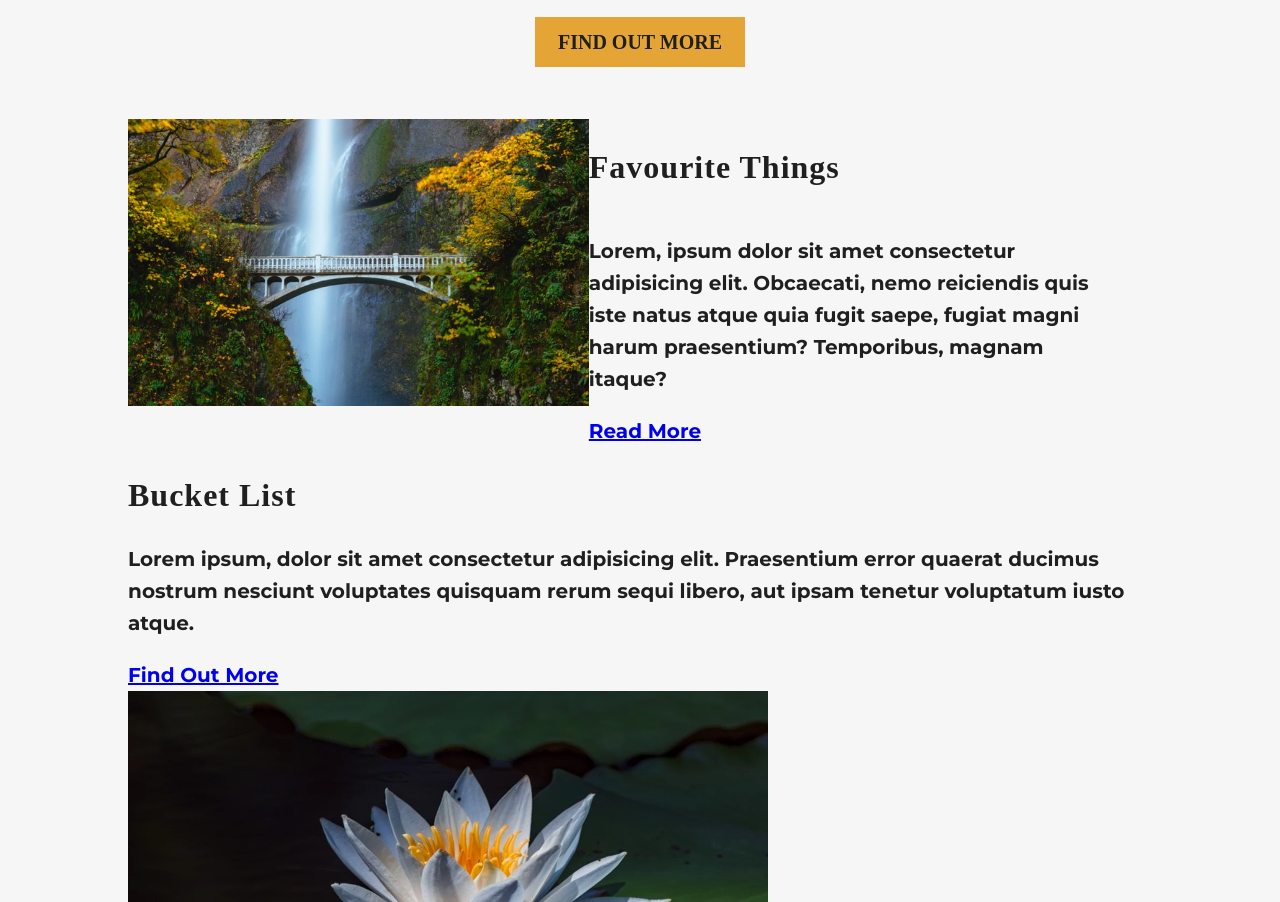
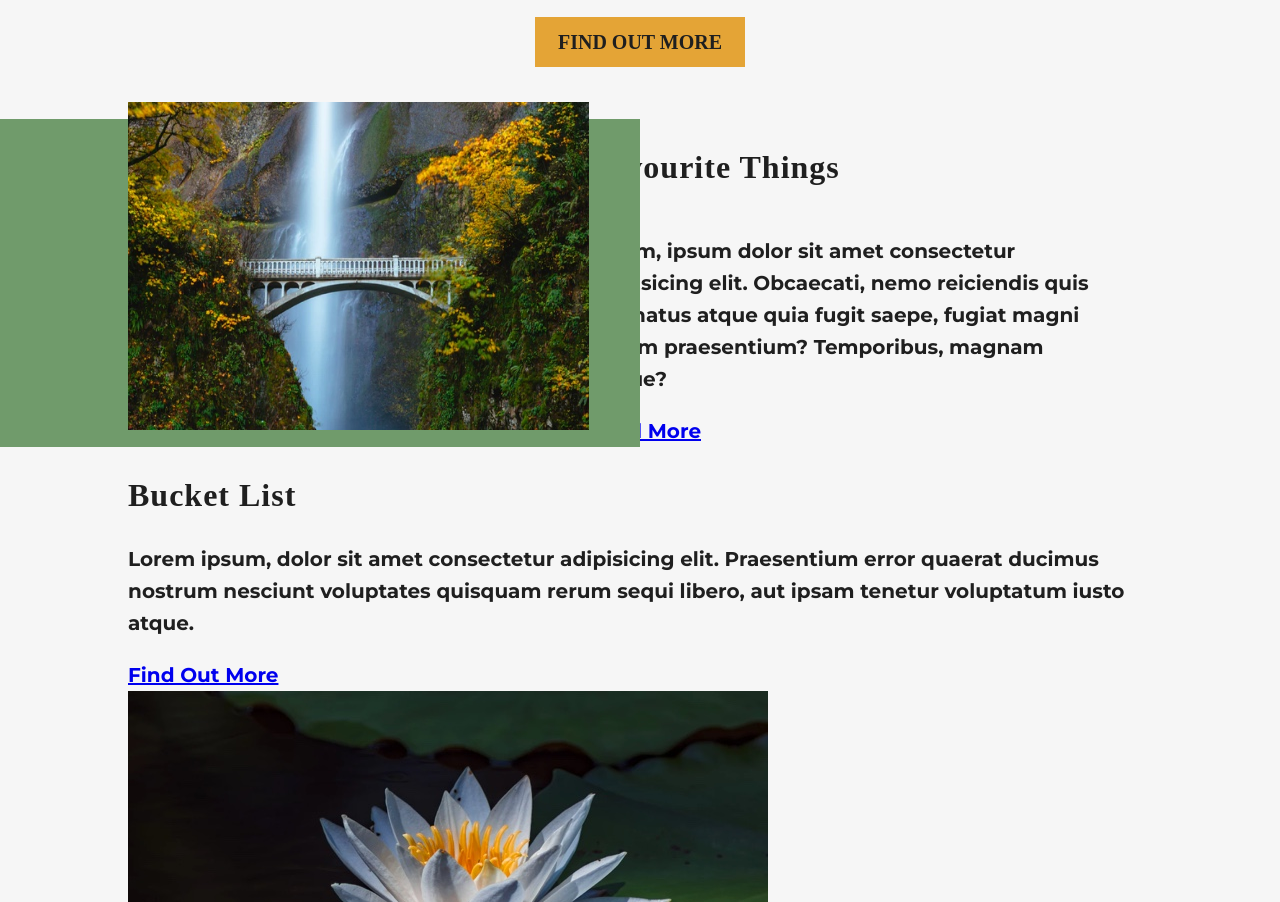
Before and after one commit to KylMoore/kyleMooreProject1, a plain HTML site: page index.html in a window 1280 px wide. Shown: the part 880-1782 px from the top of the page. Drawn offline with Linux system fonts and the light colour scheme.

Commit message:
fifth commit

```diff
--- a/index.html
+++ b/index.html
@@ -86,6 +86,7 @@
 
 			<section class="favThings" id="favThings">
 				<div class="favThingsContainer">
+					<div class="backgroundColor"></div>
 					<div class="imgContainer">
 						<img src="./styles/assets/home-image-2.jpg" alt="">
 					</div>
@@ -94,7 +95,9 @@
 							Favourite Things
 						</h3>
 						<p>
-							Lorem, ipsum dolor sit amet consectetur adipisicing elit. Obcaecati, nemo reiciendis quis iste natus atque quia fugit saepe, fugiat magni harum praesentium? Temporibus, magnam itaque?
+							Lorem, ipsum dolor sit amet consectetur adipisicing elit. Obcaecati, nemo reiciendis quis
+							iste natus atque quia fugit saepe, fugiat magni harum praesentium? Temporibus, magnam
+							itaque?
 						</p>
 						<a href="#">
 							Read More
@@ -109,7 +112,9 @@
 						Bucket List
 					</h3>
 					<p>
-						Lorem ipsum, dolor sit amet consectetur adipisicing elit. Praesentium error quaerat ducimus nostrum nesciunt voluptates quisquam rerum sequi libero, aut ipsam tenetur voluptatum iusto atque.
+						Lorem ipsum, dolor sit amet consectetur adipisicing elit. Praesentium error quaerat ducimus
+						nostrum nesciunt voluptates quisquam rerum sequi libero, aut ipsam tenetur voluptatum iusto
+						atque.
 					</p>
 					<a href="#">
 						Find Out More
--- a/styles/sass/partials/_main.scss
+++ b/styles/sass/partials/_main.scss
@@ -39,12 +39,25 @@ main {
 
 .favThingsContainer {
     display: flex;
+    position: relative;
+
+    .backgroundColor {
+        background-color: $tertiary;
+        position: absolute;
+        left: -15%;
+        top: 0;
+        bottom: 0;
+        width: 65%;
+    }
 
     .imgContainer {
         width: 45%;
 
         img {
-            max-width: 100%;
+            position: relative;
+            width: 100%;
+            height: 100%;
+            bottom: 5%;
         }
     }
 
```
Also changed, not shown: styles/styles.css.
